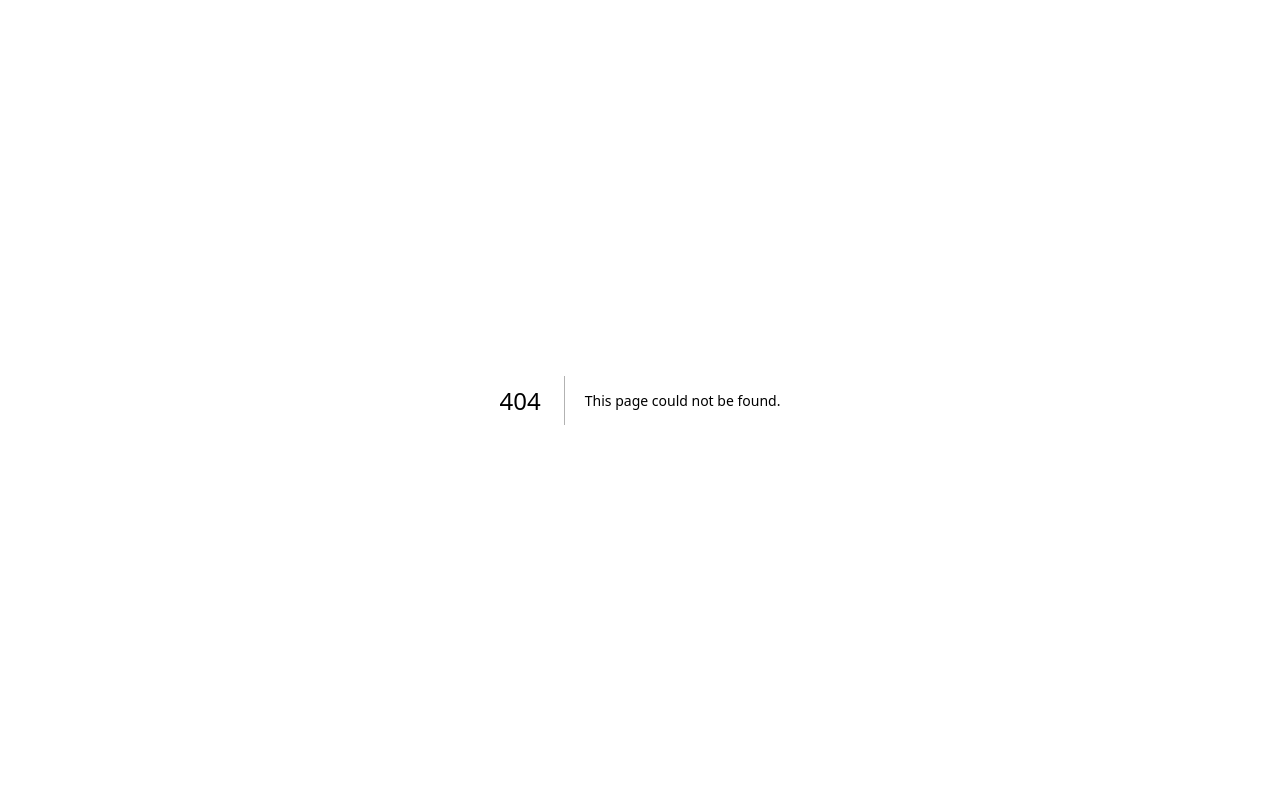
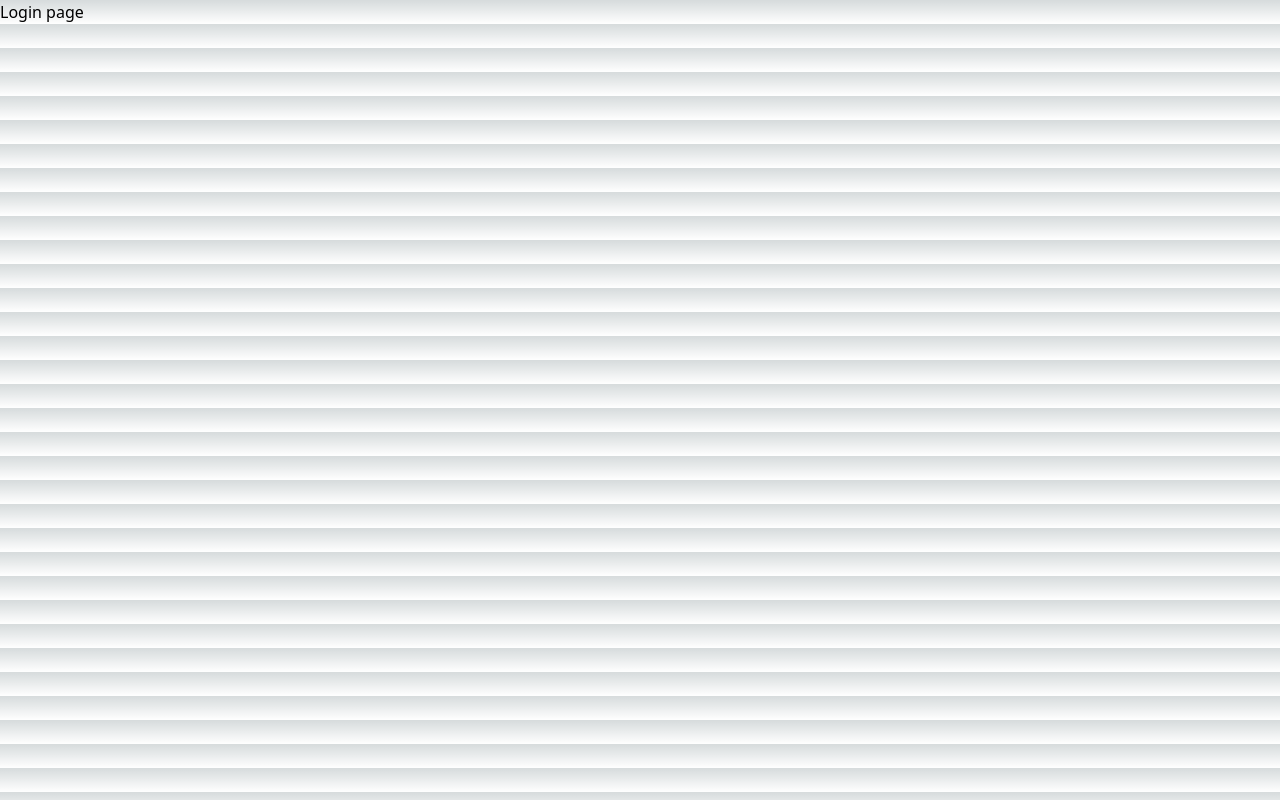
Before and after one commit to jasonpereira96/hackathon-frontend, a Next.js app: page /login in a window 1280 px wide. Before the commit this address had no page. Built offline with nearby package versions, Linux system fonts and the light colour scheme.

Commit message:
adding login page

```diff
--- /dev/null
+++ b/src/pages/login.js
@@ -0,0 +1,4 @@
+
+export default function Login() {
+  return <h1>Login page</h1>
+}
```
